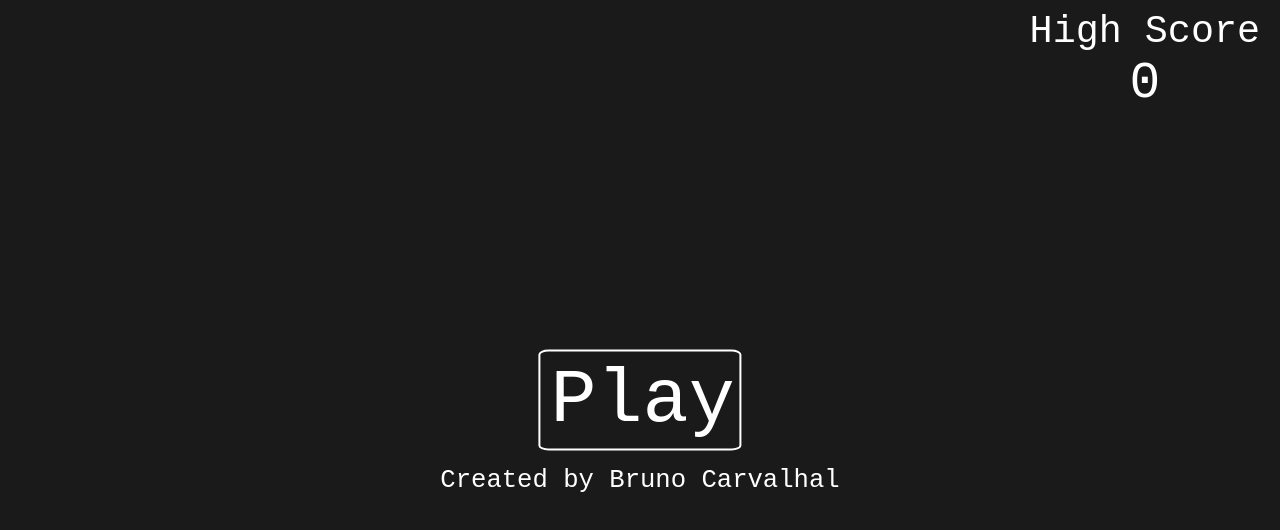
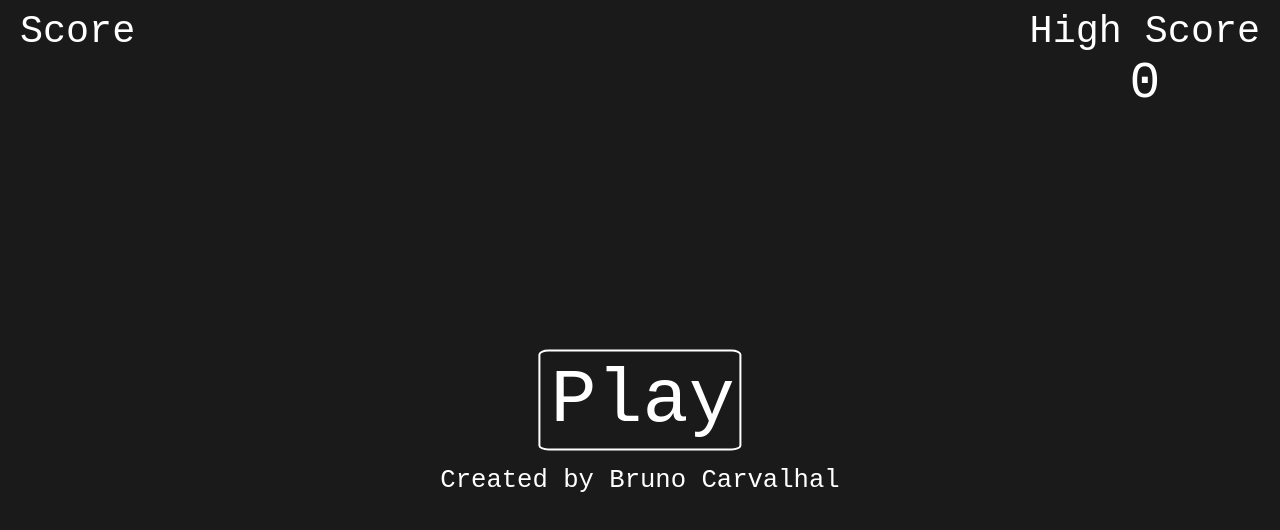
Before and after one commit to ExtraBB/angular-invaders, an Angular app: page / in a window 1280 px wide. Shown: the top 530 px of the page. Built offline with nearby package versions, Linux system fonts and the light colour scheme.

Commit message:
Added score back to starting screen

```diff
--- a/src/app/app.component.html
+++ b/src/app/app.component.html
@@ -22,6 +22,7 @@
 </div>
 
 <div *ngIf="!playing" (click)="startGame();">
+    <app-score class="score" title="Score" score={{score}}></app-score>
     <app-score class="highscore" title="High Score" score={{highscore}}></app-score>
     <div class="play-button"> Play </div>
     <div class="created-by">Created by <a class="link" href="http://www.brunocarvalhal.com">Bruno Carvalhal</a></div>
```
